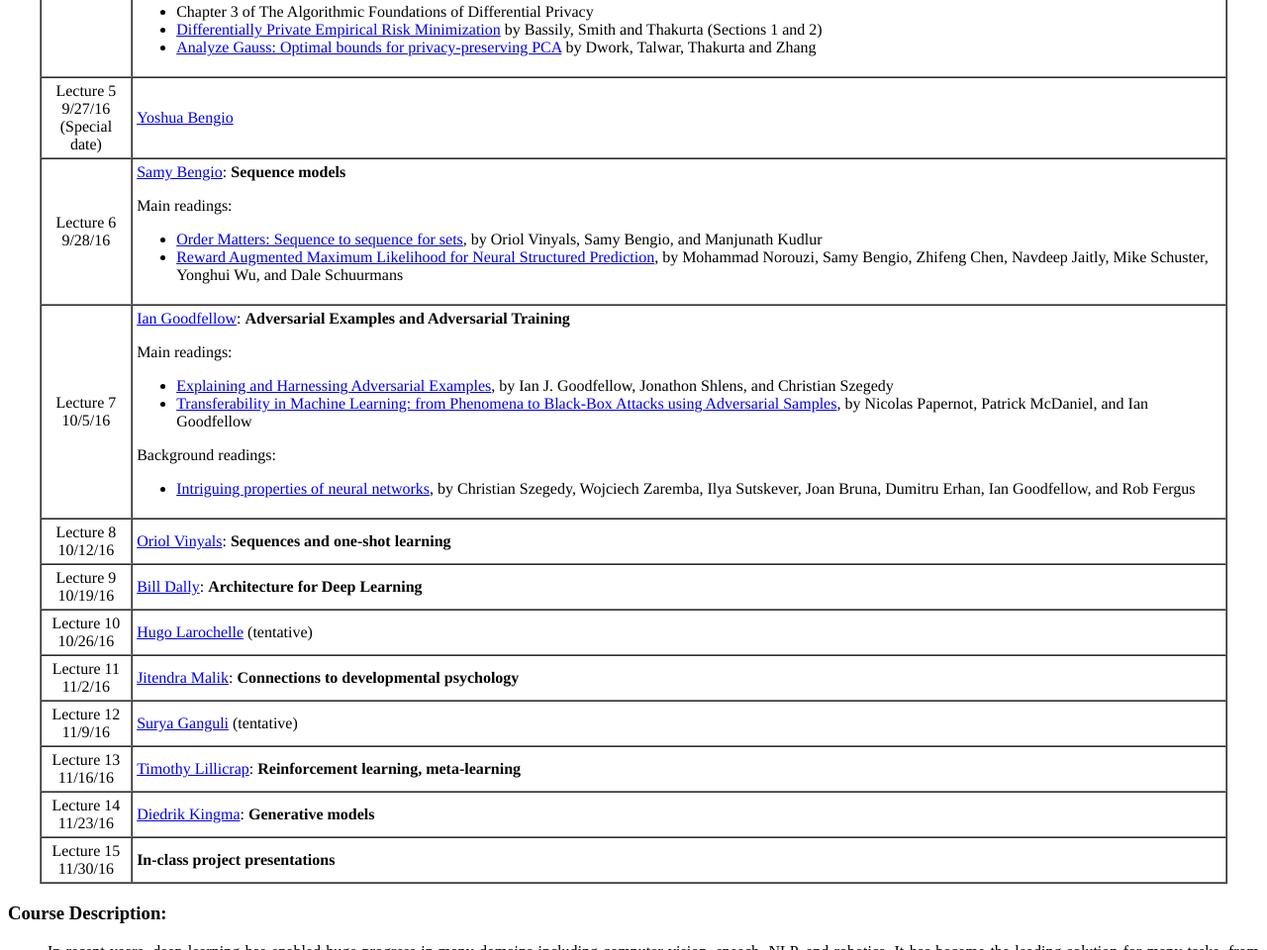
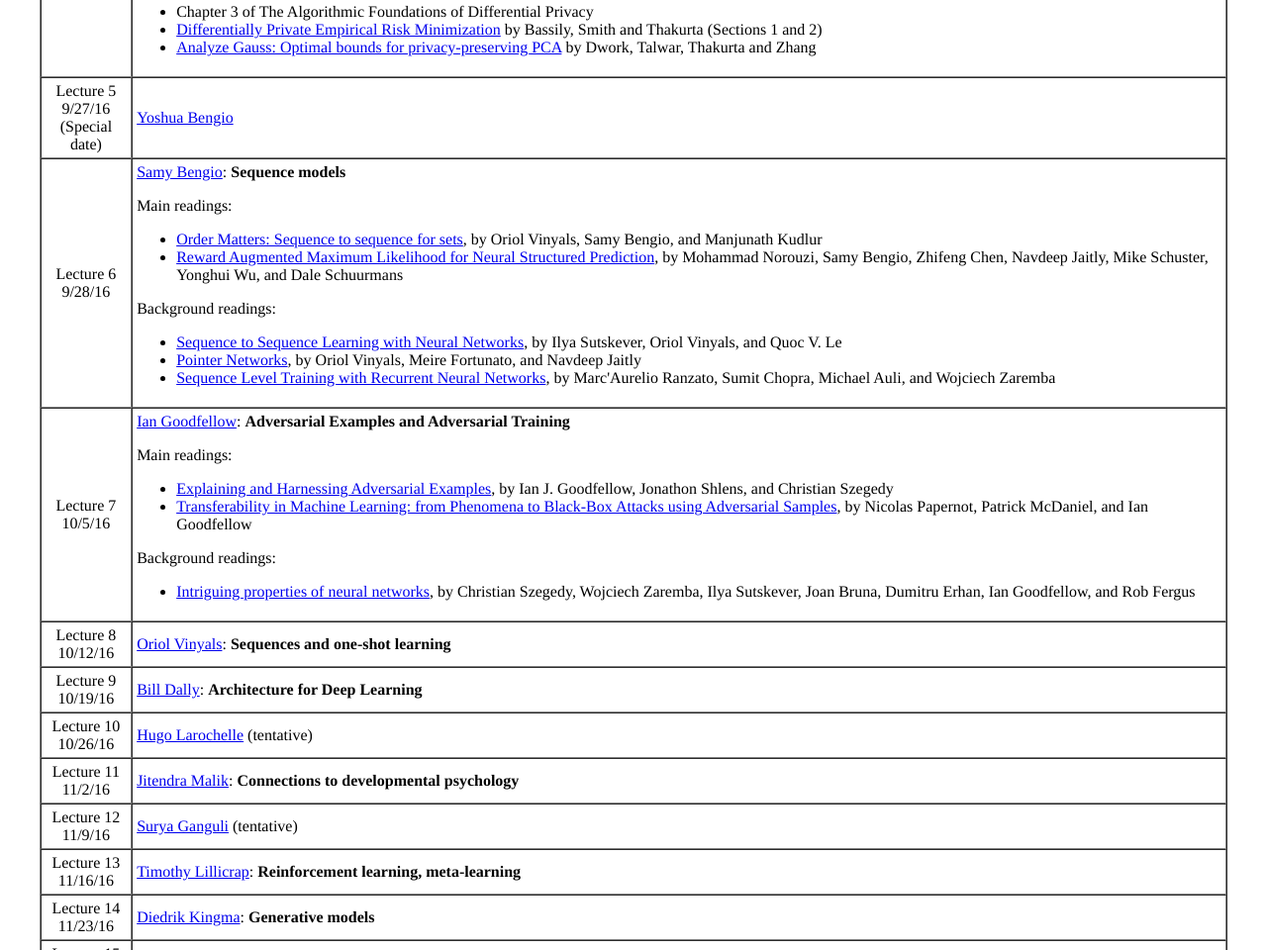
Before and after one commit to berkeley-deep-learning/cs294-dl-f16, a plain HTML site: page index.html in a window 1280 px wide. Shown: the part 1394-2354 px from the top of the page at 99% size. Drawn offline with Linux system fonts and the light colour scheme.

Commit message:
Add background readings frmo Samy Bengio

```diff
--- a/index.html
+++ b/index.html
@@ -292,6 +292,17 @@ Background readings:
                     <li><a href="https://arxiv.org/pdf/1609.00150.pdf">Reward Augmented Maximum Likelihood for Neural Structured Prediction</a>,
                       by Mohammad Norouzi, Samy Bengio, Zhifeng Chen, Navdeep Jaitly, Mike Schuster, Yonghui Wu, and Dale Schuurmans</li>
                   </ul>
+
+                  Background readings:
+                  <ul>
+                    <li><a href="https://arxiv.org/pdf/1409.3215.pdf">Sequence to Sequence Learning with Neural Networks</a>,
+                      by Ilya Sutskever, Oriol Vinyals, and Quoc V. Le</li>
+                    <li><a href="https://arxiv.org/pdf/1506.03134.pdf">Pointer Networks</a>,
+                      by Oriol Vinyals, Meire Fortunato, and Navdeep Jaitly</li>
+                    <li><a href="https://arxiv.org/pdf/1511.06732.pdf">Sequence Level Training with Recurrent Neural Networks</a>,
+                      by Marc'Aurelio Ranzato, Sumit Chopra, Michael Auli, and Wojciech Zaremba</li>
+                  </ul>
+
                 </p>
 
               </td>
```
